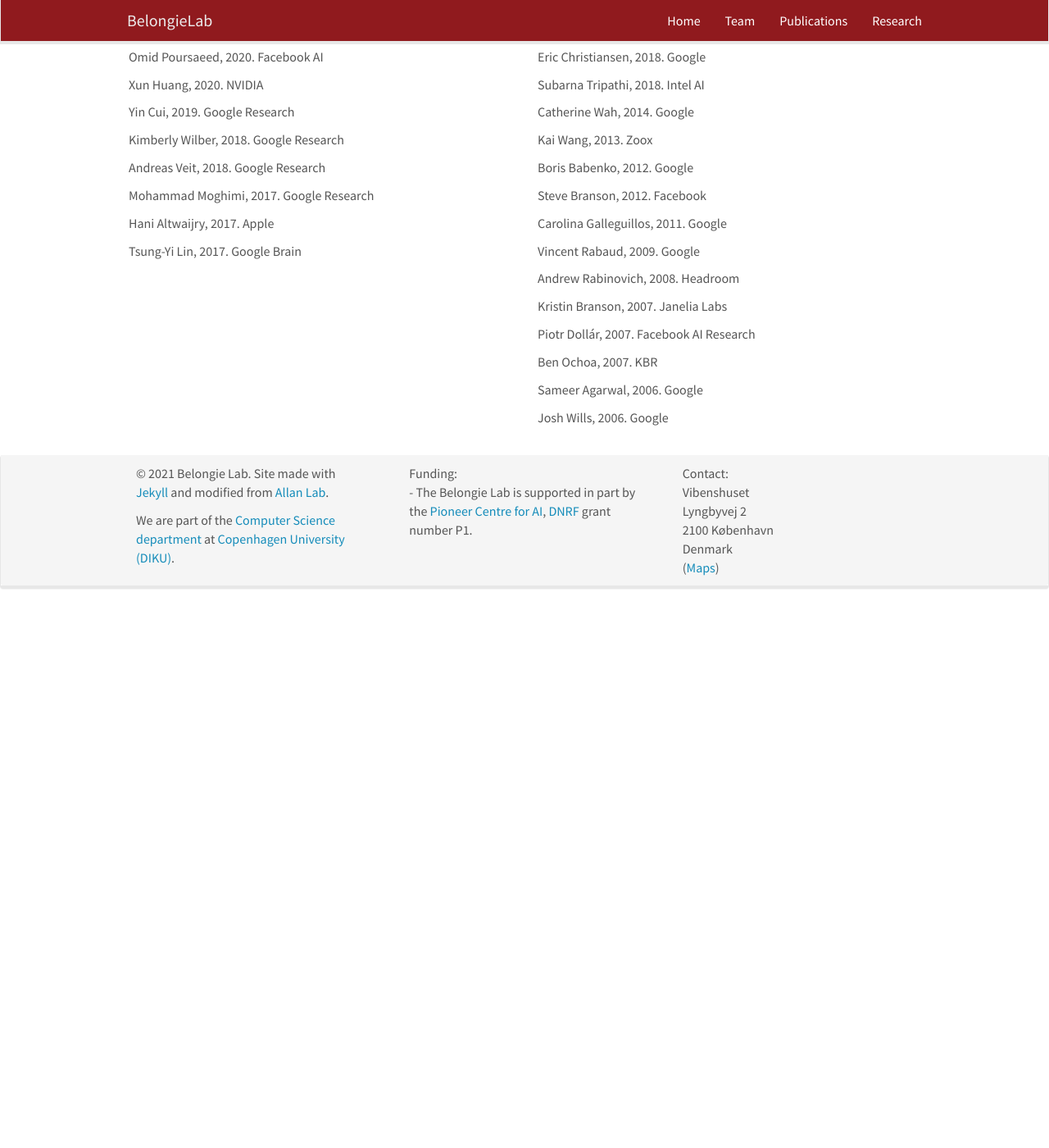
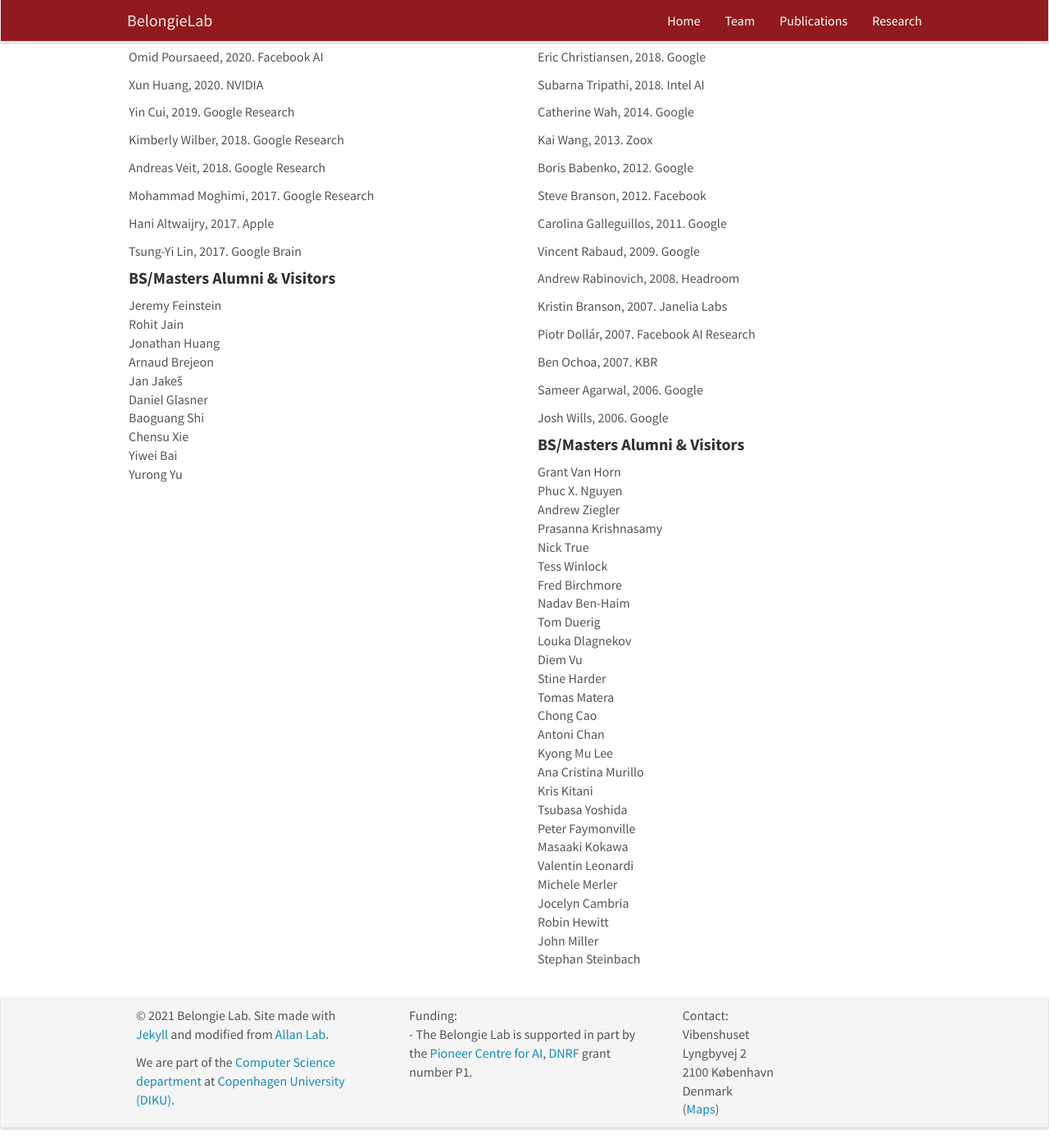
Before and after one commit to BelongieLab/belongielab.github.io, a Jekyll site: the page built from _pages/team.md, in a window 1280 px wide and 1400 px high, scrolled down 1951 px. Shown: the whole window at 82% size. Built offline with Jekyll 4.4.1, drawn with Linux system fonts in a browser that asks for light colours; nearby versions of some CDN libraries; before the commit the page ends 2691 px from its top, so only the background shows below that.

Commit message:
added other alumni

```diff
--- a/_pages/team.md
+++ b/_pages/team.md
@@ -99,6 +99,17 @@ permalink: /team/
 {% for member in site.data.se3_alumni %}
 {{ member.name }}, {{ member.year }}. {{ member.next }}
 {% endfor %}
+  <h4><b>BS/Masters Alumni & Visitors</b></h4>
+  Jeremy Feinstein<br>
+  Rohit Jain<br>
+  Jonathan Huang<br>
+  Arnaud Brejeon<br>
+  Jan Jakeš<br>
+  Daniel Glasner<br>
+  Baoguang Shi<br>
+  Chensu Xie<br>
+  Yiwei Bai<br>
+  Yurong Yu<br>
 </div>
 
 <div class="col-sm-6 clearfix">
@@ -106,6 +117,34 @@ permalink: /team/
 {% for member in site.data.so3_alumni %}
 {{ member.name }}, {{ member.year }}. {{ member.next }}
 {% endfor %}
+  <h4><b>BS/Masters Alumni & Visitors</b></h4>
+  Grant Van Horn<br>
+  Phuc X. Nguyen<br>
+  Andrew Ziegler<br>
+  Prasanna Krishnasamy<br>
+  Nick True<br>
+  Tess Winlock<br>
+  Fred Birchmore<br>
+  Nadav Ben-Haim<br>
+  Tom Duerig<br>
+  Louka Dlagnekov<br>
+  Diem Vu<br>
+  Stine Harder<br>
+  Tomas Matera<br>
+  Chong Cao<br>
+  Antoni Chan<br>
+  Kyong Mu Lee<br>
+  Ana Cristina Murillo<br>
+  Kris Kitani<br>
+  Tsubasa Yoshida<br>
+  Peter Faymonville<br>
+  Masaaki Kokawa<br>
+  Valentin Leonardi<br>
+  Michele Merler<br>
+  Jocelyn Cambria<br>
+  Robin Hewitt<br>
+  John Miller<br>
+  Stephan Steinbach<br>
 </div>
 
 </div>
```
